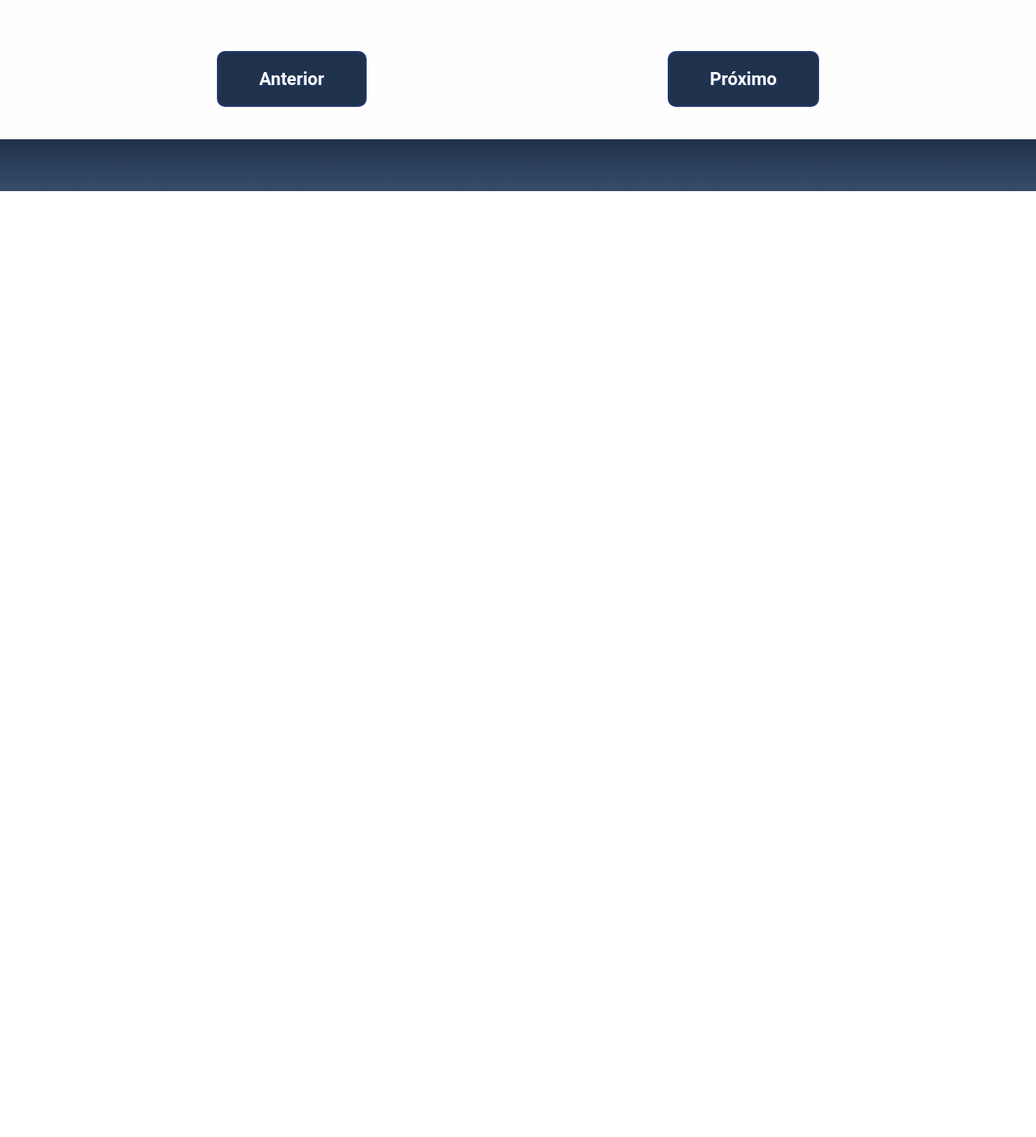
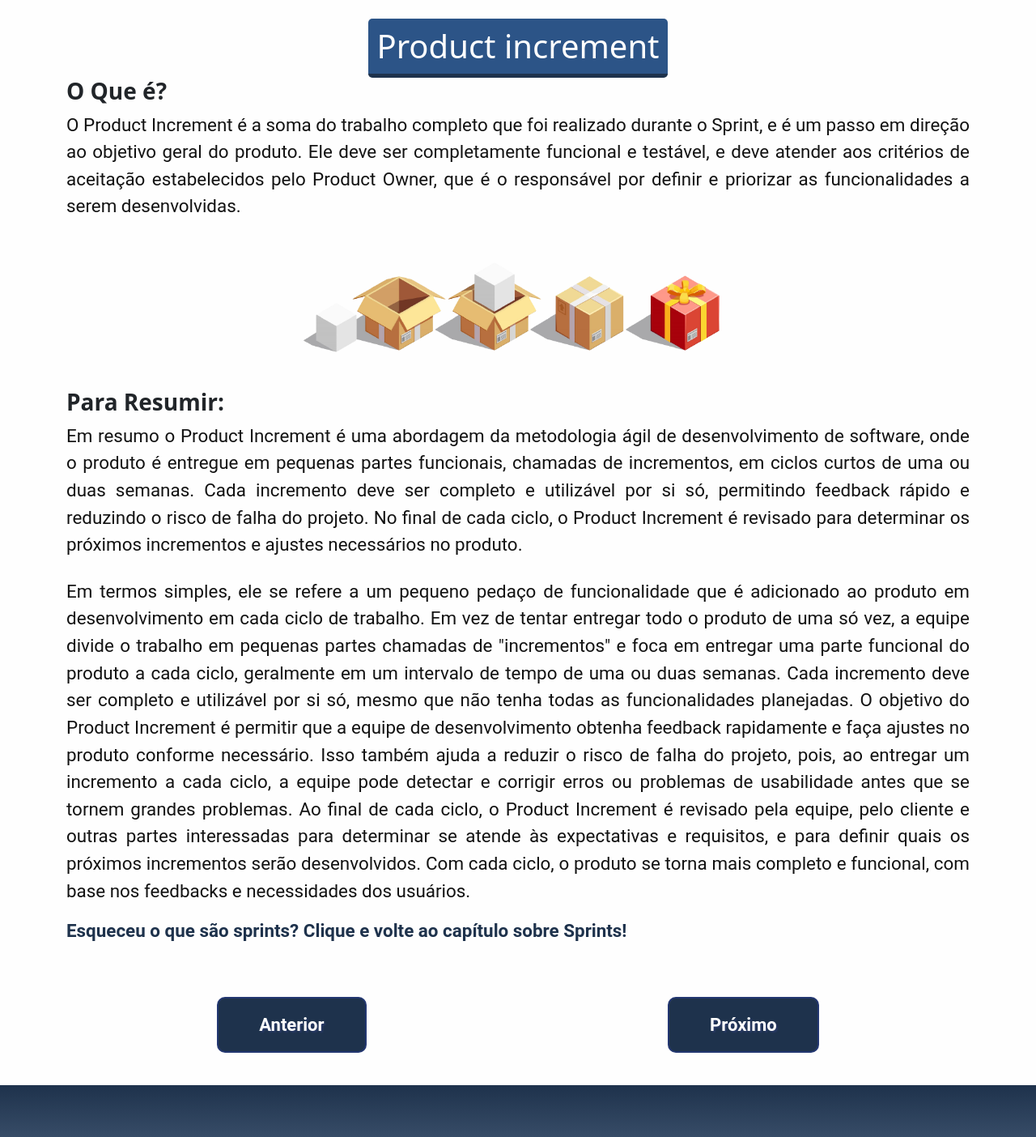
Before and after one commit to BrunoVieira003/ScrumAcademy, a Flask app: page /mvp in a window 1280 px wide. Shown: the part 1133-2537 px from the top of the page at 81% size. Before the commit the page ends 1369 px from the top, so only its background shows below. Run offline with Flask 2, Linux system fonts and the light colour scheme.

Commit message:
mvp e product increment em pag única

```diff
--- a/app.py
+++ b/app.py
@@ -24,11 +24,8 @@ def sprintbacklog():
 
 @app.route('/mvp')
 def mvp():
-    return render_template('mvp.html', prox="/productincrement", ante="/sprintbacklog")
+    return render_template('mvp.html', prox="/po", ante="/sprintbacklog")
 
-@app.route('/productincrement')
-def PI():
-    return render_template('productincrement.html', prox="/po", ante="/mvp")
 
 @app.route('/po')
 def po():
--- a/static/css/styles.css
+++ b/static/css/styles.css
@@ -55,7 +55,7 @@ body{
 
 main h1{
     color: white;
-    background-color: #87bdc0;
+    background-color: #2c5487;
     border-bottom: #1E324C 5px solid;
     width: fit-content;
     margin: 0 auto;
@@ -228,7 +228,8 @@ hr{
 }
 
 .light-card{
-    background-color: #9acdcf;
+	background-color:#74a0da;
+
 }
 
 .light-card h3{
--- a/templates/base.html
+++ b/templates/base.html
@@ -32,8 +32,7 @@
                 <a href="/importancia">Importância</a>
                 <a href="/sprint"> Sprints</a>
                 <a href="/sprintbacklog"> Sprint Backlog</a>
-                <a href="/mvp">MVP</a>
-                <a href="productincrement"> Product Increment</a>
+                <a href="/mvp">Valor do Produto</a>
                 <a href="/po"> Product Owner</a>
                 <a href="/sm"> Scrum Master</a>
                 <a href="/equipe"> Equipe de Desenvolvimento</a>
--- a/templates/equipe.html
+++ b/templates/equipe.html
@@ -6,10 +6,6 @@
 
     <section>
         <h2> O que é uma Equipe de Desenvolvimento Scrum?</h2>
-
-        <div class="image-text">
-        <img src="../static/imagens/equipe_img/equipe1.jpg" alt="">
-        </div>
 
         <p>A Equipe de Desenvolvimento Scrum é composta por pessoas dedicadas à criação do produto. Na área de TI,  testadores, designers, especialistas em experiência do usuário, engenheiros de operações e desenvolvedores podem ser inclusos nesse time. Os membros da equipe contam com diferentes conjuntos de habilidades e treinam uns aos outros, para que ninguém seja um gargalo na realização do trabalho. A multifuncionalidade do time e a não divisão em funções específicas colaboram para a dinâmica e ao uso bem-sucedido do Scrum.</p>
     </section>
--- a/templates/mvp.html
+++ b/templates/mvp.html
@@ -30,8 +30,50 @@
     </div>
 
 </section>
-<div class="row-cols-auto d-flex justify-content-center">
-    <a href='{{(ante)}}' class="myButton btn">Anterior</a>
-    <a href='{{(prox)}}' class="myButton btn">Próximo</a>
+
+<div>
+    <h1>
+        Product increment
+    </h1>
 </div>
+
+    <section>
+        <h3>
+            <strong>O Que é?</strong>
+        </h3>
+        <p>
+            O Product Increment é a soma do trabalho completo que foi realizado durante o Sprint, e é um passo em direção ao objetivo geral do produto. Ele deve ser completamente funcional e testável, e deve atender aos critérios de aceitação estabelecidos pelo Product Owner, que é o responsável por definir e priorizar as funcionalidades a serem desenvolvidas.
+        </p>
+
+        <img src="../static/imagens/prod_inc/productincrement.png"alt="productincrement">
+
+        <h3>
+           <strong>Para Resumir:</strong>
+
+        </h3>
+        <p>
+            Em resumo o Product Increment é uma abordagem da metodologia ágil de desenvolvimento de software, onde o produto é entregue em pequenas partes funcionais, chamadas de incrementos, em ciclos curtos de uma ou duas semanas. Cada incremento deve ser completo e utilizável por si só, permitindo feedback rápido e reduzindo o risco de falha do projeto. No final de cada ciclo, o Product Increment é revisado para determinar os próximos incrementos e ajustes necessários no produto.
+        </p>
+    </section>
+        <section>
+        <p>
+            Em termos simples, ele se refere a um pequeno pedaço de funcionalidade que é adicionado ao produto em desenvolvimento em cada ciclo de trabalho.
+            Em vez de tentar entregar todo o produto de uma só vez, a equipe divide o trabalho em pequenas partes chamadas de "incrementos" e foca em entregar uma parte funcional do produto a cada ciclo, geralmente em um intervalo de tempo de uma ou duas semanas. Cada incremento deve ser completo e utilizável por si só, mesmo que não tenha todas as funcionalidades planejadas.
+            O objetivo do Product Increment é permitir que a equipe de desenvolvimento obtenha feedback rapidamente e faça ajustes no produto conforme necessário. Isso também ajuda a reduzir o risco de falha do projeto, pois, ao entregar um incremento a cada ciclo, a equipe pode detectar e corrigir erros ou problemas de usabilidade antes que se tornem grandes problemas.
+            Ao final de cada ciclo, o Product Increment é revisado pela equipe, pelo cliente e outras partes interessadas para determinar se atende às expectativas e requisitos, e para definir quais os próximos incrementos serão desenvolvidos. Com cada ciclo, o produto se torna mais completo e funcional, com base nos feedbacks e necessidades dos usuários.
+
+        </p>
+        <p>
+            <strong>
+                <a href="/sprint">Esqueceu o que são sprints? Clique e volte ao capítulo sobre Sprints!</a>
+            </strong>
+        </p>
+
+    </section>
+    <div class="row-cols-auto d-flex justify-content-center">
+        <a href='{{(ante)}}' class="myButton btn">Anterior</a>
+        <a href='{{(prox)}}' class="myButton btn">Próximo</a>
+    </div>
+
+
 {% endblock %}
```
Also changed, not shown: templates/productincrement.html (deleted, +0 -48 lines).
